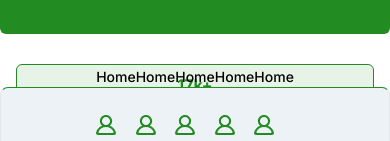
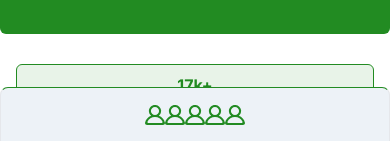
Before and after one commit to henry1234-net/Abbah-real-estate, a Next.js app in the folder my-app/: page / in a window 390 px wide. Shown: the part 701-842 px from the top of the page. Built offline with nearby package versions, Linux system fonts and the light colour scheme.

Commit message:
more adjustments made for small devices navbar

```diff
--- a/my-app/src/components/navbar.tsx
+++ b/my-app/src/components/navbar.tsx
@@ -61,33 +61,28 @@ const Navigation = () =>{
           <li><a href="#">Services</a></li>
           <li><a href="#">Contact</a></li>
         </ul>
-        <div className="flex flex-row md:hidden">
+        <div className="flex flex-row items-center justify-around md:hidden">
           <div>
-            <h1 className='text-sm'>Home</h1>
             <a className={`p-4 ${bgColor}`} href="../profile" onClick={handleClick}>
               <ProSvg className="my-svg" width="20" height="20" fill={fillColor} />
             </a>
           </div>
           <div>
-            <h1 className='text-sm'>Home</h1>
             <a className={`p-4 ${bgColor}`} href="../profile" onClick={handleClick}>
               <ProSvg className="my-svg" width="20" height="20" fill={fillColor} />
             </a>
           </div>
           <div>
-            <h1 className='text-sm'>Home</h1>
             <a className={`p-4 ${bgColor}`} href="../profile" onClick={handleClick}>
               <ProSvg className="my-svg" width="20" height="20" fill={fillColor} />
             </a>
           </div>
           <div>
-            <h1 className='text-sm'>Home</h1>
             <a className={`p-4 ${bgColor}`} href="../profile" onClick={handleClick}>
               <ProSvg className="my-svg" width="20" height="20" fill={fillColor} />
             </a>
           </div>
           <div>
-            <h1 className='text-sm'>Home</h1>
             <a className={`p-4 ${bgColor}`} href="../profile" onClick={handleClick}>
               <ProSvg className="my-svg" width="20" height="20" fill={fillColor} />
             </a>
```
